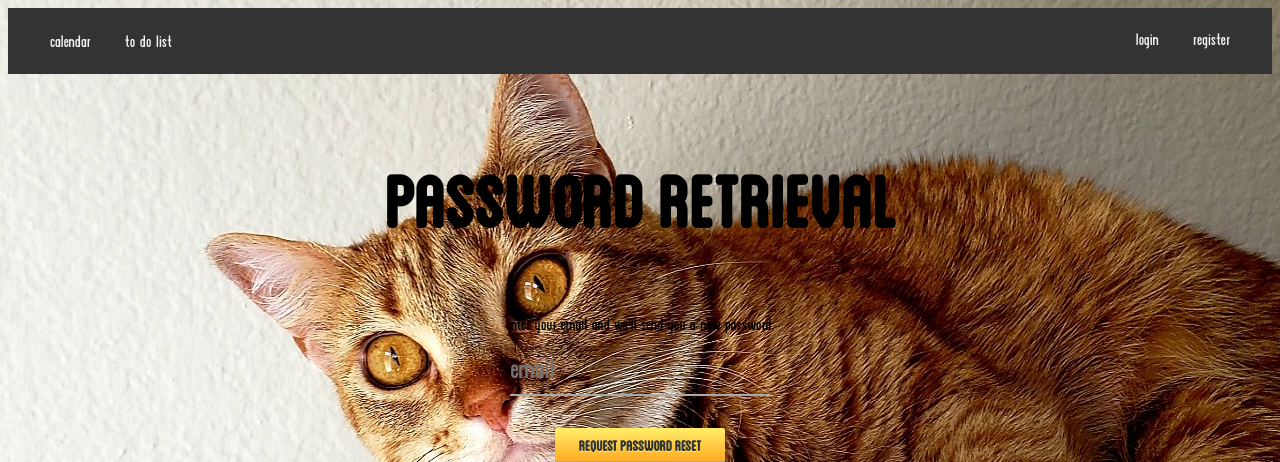
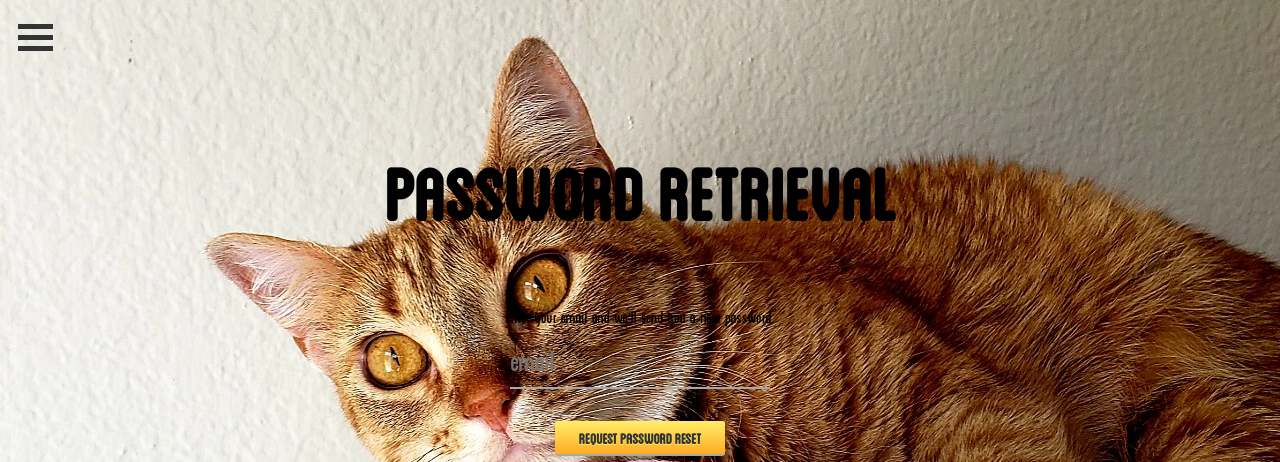
Before and after one commit to jorgerivero3/project-3, a Flask app: page /password_retrieval in a window 1280 px wide. Shown: the top 462 px of the page. Run offline with Flask 2, Linux system fonts and the light colour scheme; parts of the project's set-up code (start-up, migrations or seed data) failed here and were passed over; some web fonts are replaced.

Commit message:
working on menu button~

```diff
--- a/Application/static/style.css
+++ b/Application/static/style.css
@@ -117,6 +117,7 @@ input:focus:-moz-placeholder { color:transparent; }
 input:focus::-moz-placeholder { color:transparent; }
 input:focus:-ms-input-placeholder { color:transparent; }
 
+/*NORMAL NAV BAR
 .navBar {
   border: 1px solid #333333;
   transition: 0.9s ease;
@@ -132,13 +133,66 @@ input:focus:-ms-input-placeholder { color:transparent; }
   text-decoration: none;
   font-size: 15px;
 }
-/*Change the color of links on hover*/
 .navBar a:hover {
   background-color: #ddd;
   color: black;
 }
-/*Add a color to the active/current link*/
 .navBar a.active {
   background-color: #4CAF50;
   color: blue;
+}*/
+
+/*DROPDOWN*/
+.dropbtn {
+  background-color: transparent;
+  padding: 10px;
+  font-size: 20px;
+  border: none;
 }
+.dropdown {
+  position: relative;
+  display: inline-block;
+}
+.dropdown-content {
+  display: none;
+  position: absolute;
+  background-color: lightgrey;
+  min-width: 250px;
+  z-index: 1;
+}
+.dropdown-content a {
+    color: black;
+    padding: 15px 15px;
+    text-decoration: none;
+    display: block;
+}
+.dropdown-content a:hover {background-color: white;}
+.dropdown:hover .dropdown-content {display: block;}
+.dropdown:hover .dropbtn {background-color: grey;}
+
+.container {
+    display: inline-block;
+    cursor: pointer;
+    float: right;
+}
+.bar1, .bar2, .bar3 {
+    width: 35px;
+    height: 5px;
+    background-color: #333;
+    margin: 6px 0;
+    transition: 0.4s;
+}
+/* Rotate first bar */
+.change .bar1 {
+    -webkit-transform: rotate(-45deg) translate(-9px, 6px) ;
+    transform: rotate(-45deg) translate(-9px, 6px) ;
+}
+/* Fade out the second bar */
+.change .bar2 {
+    opacity: 0;
+}
+/* Rotate last bar */
+.change .bar3 {
+    -webkit-transform: rotate(45deg) translate(-8px, -8px) ;
+    transform: rotate(45deg) translate(-8px, -8px) ;
+}
--- a/Application/templates/layout.html
+++ b/Application/templates/layout.html
@@ -13,7 +13,7 @@
     <link rel="stylesheet" media="screen" href="{{url_for('static', filename='style.css') }}" type="text/css"/>
 </head>
 <body>
-	<div class="navBar">
+	<!---<div class="navBar">
 		<div align="left" style="position: relative; top: 10px;">
 			<a href="/">Calendar</a>
 			<a href="/todo_list">To Do List</a>
@@ -31,7 +31,23 @@
 			<a href="/register">Register</a>
 		</div>
 		{% endif %}
+	</div>--->
 
+	<div class="dropdown">
+		<button class="dropbtn">
+			<div class="container" onclick="myFunction(this)">
+  				<div class="bar1"></div>
+  				<div class="bar2"></div>
+  				<div class="bar3"></div>
+			</div>
+		</button>
+
+		<div class="dropdown-content">
+			<a href="/">Calendar</a>
+			<a href="/todo_list">To Do List</a>
+			<a href="/login">Login</a>
+			<a href="/register">Register</a>
+		</div>
 	</div>
 
 
@@ -47,6 +63,12 @@
 		{% endwith %}
 	</div>
 
+	<script type="text/javascript">
+		function myFunction(x) {
+    		x.classList.toggle("change");
+		}
+	</script>
+
    	{% block content %}{% endblock %}
 </body>
 
```
